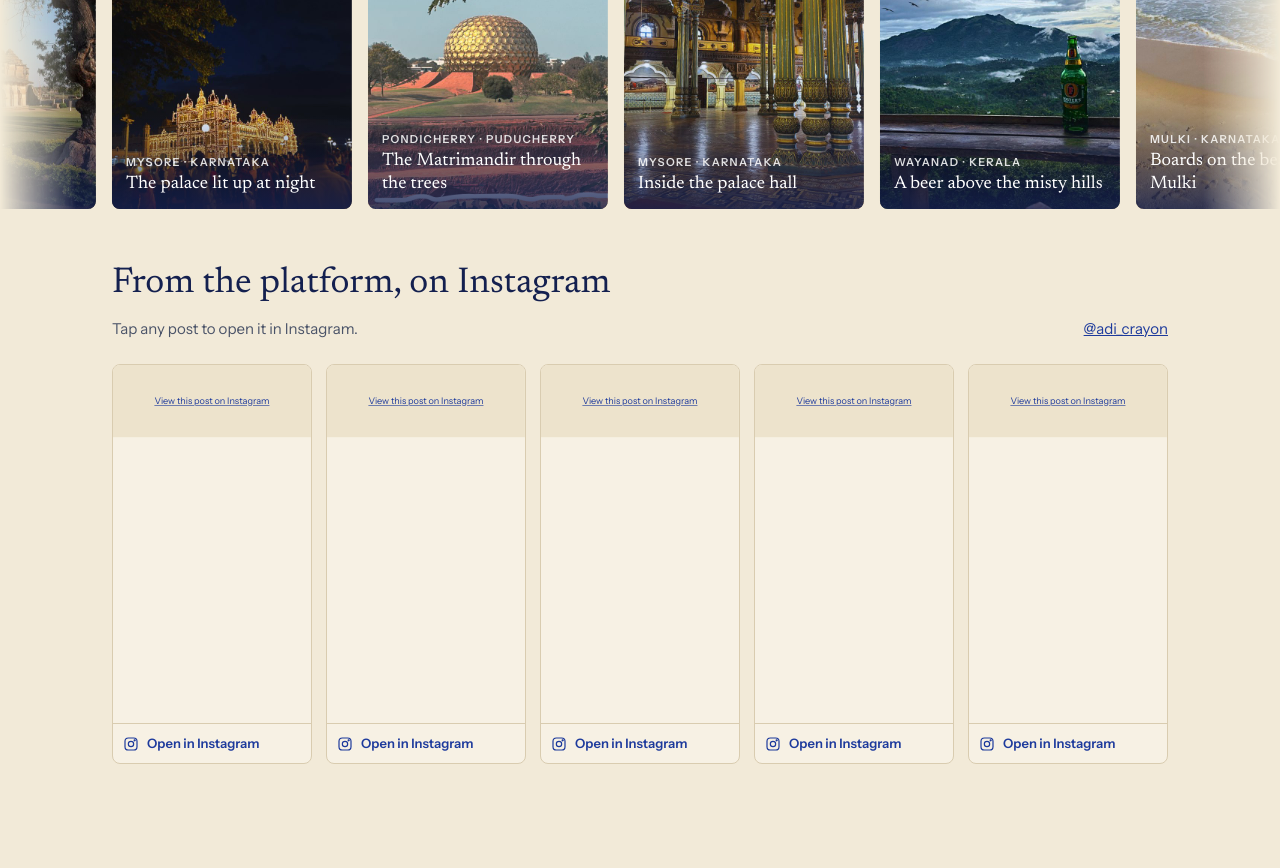
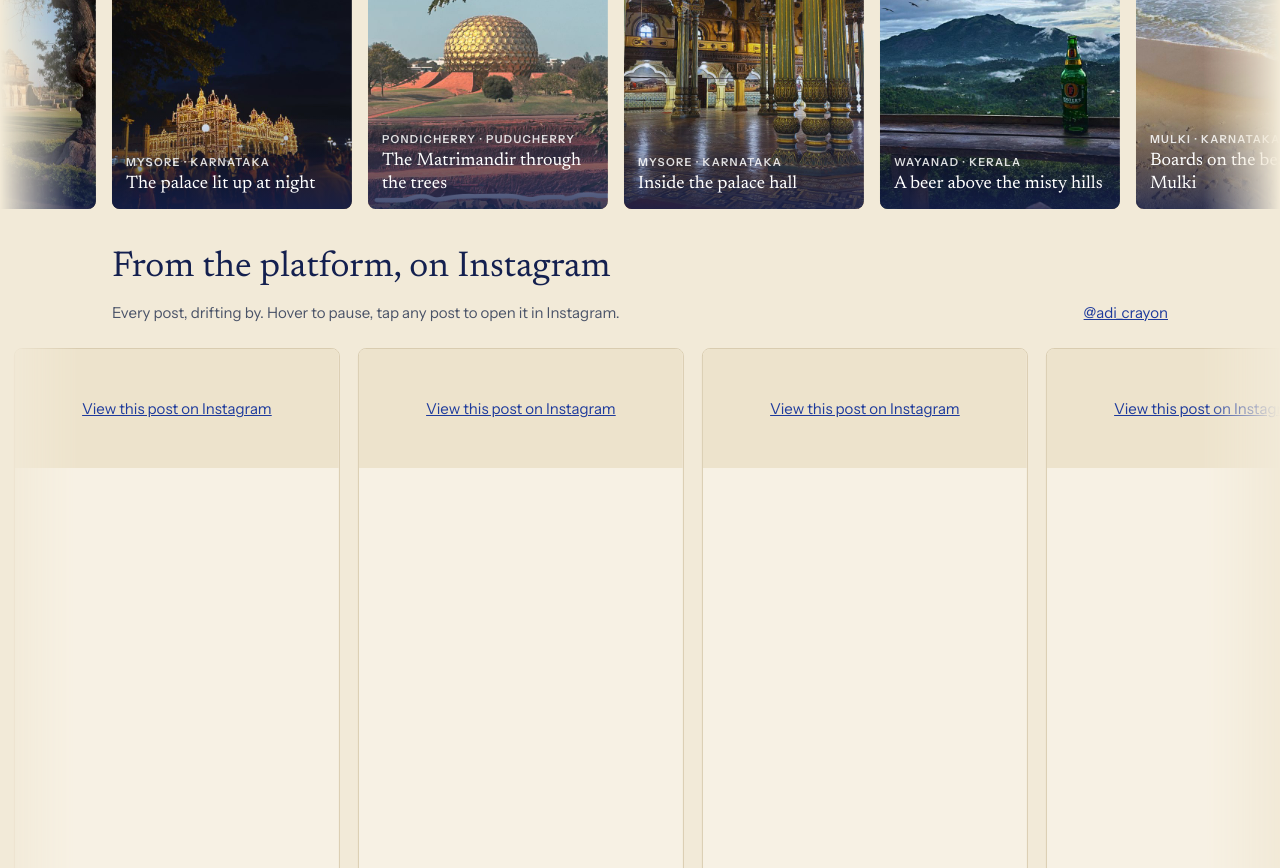
Before and after one commit to gdncomm-aditya-kanoi/Travel-Train, a Jekyll site: the page built from index.html, in a window 1280 px wide, cut to the strip 4188-5056 px from the top of the page. Built offline with Jekyll 4.4.1, drawn with Linux system fonts in a browser that asks for light colours; a script that is not in the unit is left out.

Commit message:
Turn the home page Instagram posts into a slow moving strip with every post
Co-Authored-By: Claude <noreply@anthropic.com>

```diff
--- a/assets/css/style.css
+++ b/assets/css/style.css
@@ -118,13 +118,15 @@ code { font-size: .9em; background: var(--paper); padding: 1px 6px; border-radiu
 .covers-title { font-family: var(--serif); font-size: 26px; color: var(--navy); }
 
 /* Instagram */
-.ig-grid { display: grid; grid-template-columns: repeat(5, minmax(0, 1fr)); gap: 14px; align-items: start; }
-.ig-grid .ig-card { display: flex; flex-direction: column; }
-.ig-grid .ig-clip { height: 360px; overflow: hidden; position: relative; }
-.ig-grid .ig-clip .instagram-media { width: 326px !important; min-width: 326px !important; max-width: 326px !important; transform-origin: 0 0; transform: scale(var(--s, .6)); }
-.ig-grid .ig-open { margin-top: auto; border-top: 1px solid var(--line); min-height: 40px; padding: 0 10px; font-size: 13px; }
-@media (max-width: 1000px) { .ig-grid { grid-template-columns: repeat(3, minmax(0, 1fr)); } }
-@media (max-width: 600px) { .ig-grid { grid-template-columns: repeat(2, minmax(0, 1fr)); } }
+.ig-reel { overflow: hidden; margin-top: 8px; padding-bottom: 8px; -webkit-mask-image: linear-gradient(90deg, transparent, #000 6%, #000 94%, transparent); mask-image: linear-gradient(90deg, transparent, #000 6%, #000 94%, transparent); }
+.ig-track { display: flex; align-items: flex-start; gap: 18px; width: max-content; padding: 0 24px; animation: ig-slide var(--ig-dur, 240s) ease-in-out infinite alternate; }
+.ig-reel:hover .ig-track, .ig-reel:focus-within .ig-track { animation-play-state: paused; }
+.ig-reel .ig-card { flex: none; width: 326px; display: flex; flex-direction: column; }
+.ig-reel .ig-clip { height: 560px; overflow: hidden; }
+.ig-reel .ig-open { border-top: 1px solid var(--line); min-height: 44px; }
+.ig-reel .instagram-media { width: 326px !important; min-width: 326px !important; max-width: 326px !important; }
+@keyframes ig-slide { from { transform: translateX(0); } to { transform: translateX(calc(var(--ig-dist, 0px) * -1)); } }
+@media (prefers-reduced-motion: reduce) { .ig-reel { overflow-x: auto; -webkit-mask-image: none; mask-image: none; } .ig-track { animation: none; } }
 .ig-card { background: var(--paper); border: 1px solid var(--line); border-radius: 8px; overflow: hidden; }
 .ig-card .instagram-media { margin: 0 !important; min-width: 0 !important; width: 100% !important; border: 0 !important; border-radius: 0 !important; box-shadow: none !important; }
 .ig-card blockquote.instagram-media { padding: 48px 16px; text-align: center; background: var(--ph); }
--- a/assets/js/main.js
+++ b/assets/js/main.js
@@ -299,19 +299,18 @@
       new ResizeObserver(function () { clearTimeout(t); t = setTimeout(fit, 200); }).observe(main);
     }
   })();
-  /* Home page: scale the small Instagram embeds to the width of their card */
+  /* Home page: Instagram posts drift sideways and back; distance and speed follow the track width */
   (function () {
-    var clips = document.querySelectorAll(".ig-grid .ig-clip");
-    if (!clips.length) return;
-    function scale() {
-      clips.forEach(function (clip) {
-        var s = Math.min(1, clip.clientWidth / 326);
-        clip.style.setProperty("--s", s.toFixed(3));
-        clip.style.height = Math.round(590 * s) + "px";
-      });
+    var reel = document.querySelector(".ig-reel");
+    var track = reel && reel.querySelector(".ig-track");
+    if (!track) return;
+    function measure() {
+      var dist = Math.max(0, track.scrollWidth - reel.clientWidth);
+      track.style.setProperty("--ig-dist", dist + "px");
+      track.style.setProperty("--ig-dur", Math.max(40, Math.round(dist / 35)) + "s");
     }
-    scale();
-    window.addEventListener("load", function () { scale(); setTimeout(scale, 1500); setTimeout(scale, 4000); });
-    window.addEventListener("resize", scale);
+    measure();
+    window.addEventListener("load", measure);
+    window.addEventListener("resize", measure);
   })();
 })();
--- a/index.html
+++ b/index.html
@@ -97,19 +97,21 @@ layout: default
   </div>
 </div>
 
-<section id="instagram" class="wrap section section-last">
+<section id="instagram" class="wrap section section-tight">
   <div class="section-head">
     <div>
       <h2>From the platform, on Instagram</h2>
-      <p class="section-sub">Tap any post to open it in Instagram.</p>
+      <p class="section-sub">Every post, drifting by. Hover to pause, tap any post to open it in Instagram.</p>
     </div>
     <a href="{{ ig }}" target="_blank" rel="noopener">@{{ site.data.instagram.handle }}</a>
   </div>
-  {% if site.data.instagram.posts and site.data.instagram.posts.size > 0 %}
-  <div class="ig-grid">
-    {% for url in site.data.instagram.posts limit: 5 %}{% include instagram-embed.html url=url %}{% endfor %}
+</section>
+{% if site.data.instagram.posts and site.data.instagram.posts.size > 0 %}
+<div class="ig-reel section-last" tabindex="-1">
+  <div class="ig-track">
+    {% for url in site.data.instagram.posts %}{% include instagram-embed.html url=url %}{% endfor %}
   </div>
-  {% else %}
-  <p>Add post links in <code>_data/instagram.yml</code> to show them here.</p>
-  {% endif %}
-</section>
+</div>
+{% else %}
+<p class="wrap">Add post links in <code>_data/instagram.yml</code> to show them here.</p>
+{% endif %}
```
